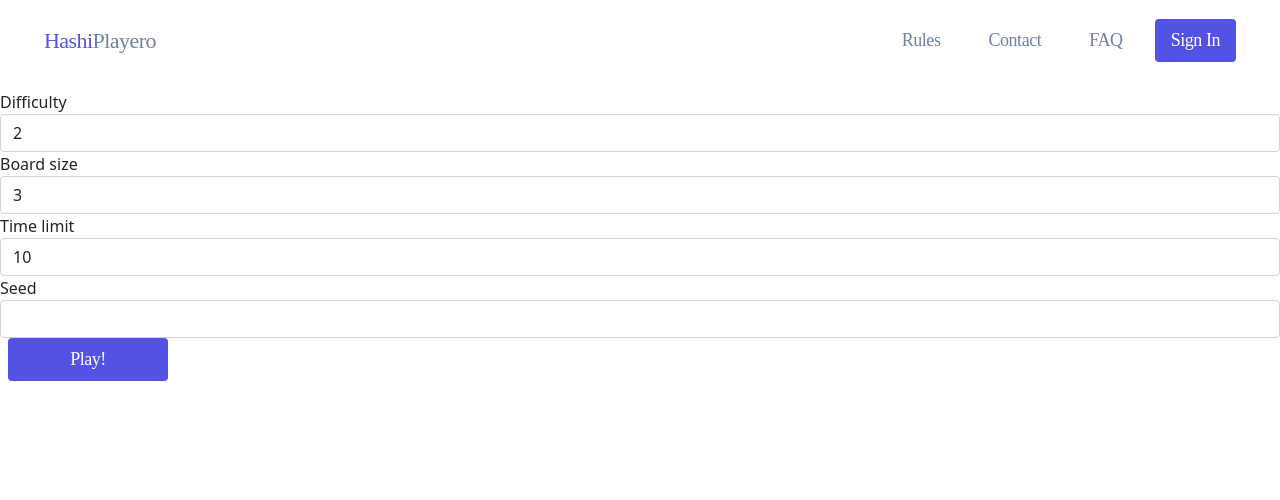
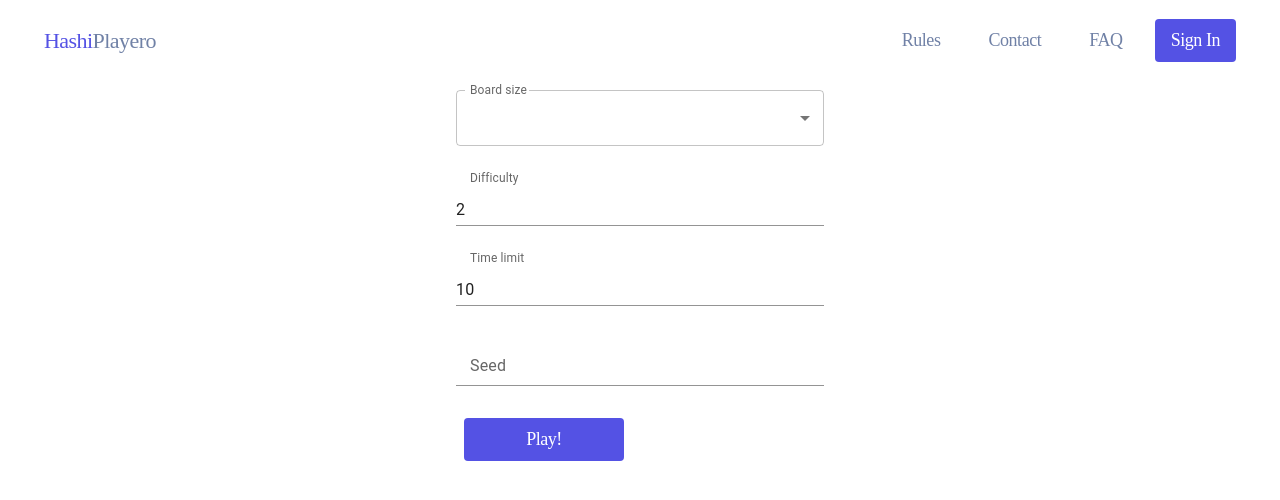
Before and after one commit to nokia-wroclaw/innovativeproject-hashiplayero, a React (Create React App) app in the folder ui/: page /singleplay in a window 1280 px wide. Shown: the top 500 px of the page. Built offline with nearby package versions, Linux system fonts and the light colour scheme.

Commit message:
Add default user

```diff
--- a/ui/package.json
+++ b/ui/package.json
@@ -3,6 +3,9 @@
   "version": "0.1.0",
   "private": true,
   "dependencies": {
+    "@emotion/react": "^11.9.0",
+    "@emotion/styled": "^11.8.1",
+    "@mui/material": "^5.6.0",
     "@reduxjs/toolkit": "^1.8.1",
     "@testing-library/jest-dom": "^5.16.2",
     "@testing-library/react": "^12.1.4",
--- a/ui/src/components/HeaderBarNav.tsx
+++ b/ui/src/components/HeaderBarNav.tsx
@@ -1,15 +1,32 @@
+import { useSelector } from "react-redux";
 import { useNavigate } from "react-router-dom";
+import { RootState } from "../store/store";
 
 const HeaderBarNav = () => {
   const navigate = useNavigate();
 
+  const { uuid, name } = useSelector((state: RootState) => state.defaultUser);
+
   return (
     <>
+    { uuid !== 0 ? <div>Hello, {name}</div> : null}
+
       <div className="main-navbar-menu">
-        <button className="button-secondary" onClick={() => navigate("/rules")}>Rules</button>
-        <button className="button-secondary" onClick={() => navigate("/contact")}>Contact</button>
-        <button className="button-secondary" onClick={() => navigate("/faq")}>FAQ</button>
-        <button className="button-primary" onClick={() => navigate("/signup")}>Sign In</button>
+        <button className="button-secondary" onClick={() => navigate("/rules")}>
+          Rules
+        </button>
+        <button
+          className="button-secondary"
+          onClick={() => navigate("/contact")}
+        >
+          Contact
+        </button>
+        <button className="button-secondary" onClick={() => navigate("/faq")}>
+          FAQ
+        </button>
+        <button className="button-primary" onClick={() => navigate("/signup")}>
+          Sign In
+        </button>
       </div>
     </>
   );
--- a/ui/src/pages/Dashboard.tsx
+++ b/ui/src/pages/Dashboard.tsx
@@ -1,14 +1,36 @@
 import { useNavigate } from "react-router-dom";
+import { useAppDispatch } from "../store/hooks";
+import { createUser } from "../store/userSlice";
 
 const Dashboard = () => {
+  const dispatch = useAppDispatch();
   const navigate = useNavigate();
+
+  const handleFindRoom = () => {
+    dispatch(createUser());
+
+    navigate("/findroom");
+  };
+
   return (
     <div className="content-buttons">
-      <button className="button-primary" onClick={() => navigate("/singleplay")}>Play</button>
-      <button className="button-primary" onClick={() => navigate("/createroom")}>Create a room</button>
-      <button className="button-primary" onClick={() => navigate("/findroom")}>Find a room</button>
-  </div>
-  )
+      <button
+        className="button-primary"
+        onClick={() => navigate("/singleplay")}
+      >
+        Play
+      </button>
+      <button
+        className="button-primary"
+        onClick={() => navigate("/createroom")}
+      >
+        Create a room
+      </button>
+      <button className="button-primary" onClick={() => handleFindRoom()}>
+        Find a room
+      </button>
+    </div>
+  );
 };
 
 export default Dashboard;
--- a/ui/src/pages/SinglePlay.tsx
+++ b/ui/src/pages/SinglePlay.tsx
@@ -1,10 +1,17 @@
 import React, { useState } from "react";
 import { useNavigate } from "react-router-dom";
-import { addFormData, addBoard, addBoardResult } from "../store/gameSlice";
-import { useSelector, useDispatch } from "react-redux";
+import { addFormData } from "../store/gameSlice";
 import initialGameData from "../components/SingleGameData";
 import axios from "axios";
 import { useAppDispatch } from "../store/hooks";
+import {
+  FormControl,
+  Grid,
+  Input,
+  InputLabel,
+  MenuItem,
+  Select,
+} from "@mui/material";
 
 const SinglePlay = () => {
   const dispatch = useAppDispatch();
@@ -37,12 +44,12 @@ const SinglePlay = () => {
       .then((res) => {
         if (res.request.status === 200) {
           let initialData: initialGameData = {
-            seed: res.data.seed,
-            timeLimit: res.data.timeLimit,
-            boardSize: res.data.boardSize,
-            difficulty: res.data.boardResult,
+            seed: seedInput,
+            timeLimit: timeLimitInput,
+            boardSize: boardSizeInput,
+            difficulty: difficultyInput,
             board: res.data.puzzle,
-            boardResult: res.data.boardResult,
+            boardResult: [],
           };
           dispatch(addFormData(initialData));
         }
@@ -52,63 +59,68 @@ const SinglePlay = () => {
   };
 
   return (
-    <div className="content-buttons">
-        <div className="form-group">
-          <label id="difficultyLabel">Difficulty</label>
-          <input
+    <>
+      <Grid
+        container
+        direction="column"
+        justifyContent="flex-start"
+        alignItems="center"
+        spacing={4}
+      >
+        <Grid item minWidth={400}>
+          <FormControl fullWidth>
+            <InputLabel id="boardSizeLabel">Board size</InputLabel>
+            <Select
+              labelId="boardSizeLabelId"
+              id="boardSizeInput"
+              value={boardSizeInput}
+              label="Boardsize"
+              defaultValue={5}
+              onChange={handleSetBoardSizeInput}
+            >
+              <MenuItem value={5}>Five</MenuItem>
+              <MenuItem value={9}>Nine</MenuItem>
+              <MenuItem value={15}>Fifteen</MenuItem>
+            </Select>
+          </FormControl>
+        </Grid>
+        <Grid item minWidth={400}>
+          <FormControl fullWidth>
+            <InputLabel id="boardSizeLabel">Difficulty</InputLabel>
+            <Input
+              id="difficultyInput"
               type="number"
-            min="0"
-            max="10"
+              defaultValue="2"
               value={difficultyInput}
-            className="form-control"
-            id="difficultyInput"
               onChange={handleSetDifficultyInput}
             />
-          <small
-            id="difficultySmallNumber"
-            className="form-text text-muted"
-          ></small>
-        </div>
-        <div className="form-group">
-          <label id="boardSizeLabel">Board size</label>
-          <input
+          </FormControl>
+        </Grid>
+        <Grid item minWidth={400}>
+          <FormControl fullWidth>
+            <InputLabel id="timeLimitLabel">Time limit</InputLabel>
+            <Input
+              id="timeLimitInput"
               type="number"
-            min="0"
-            max="10"
-            value={boardSizeInput}
-            className="form-control"
-            id="boardSizeInput"
-            onChange={handleSetBoardSizeInput}
-          />
-          <small
-            id="boardSizeSmallSmall"
-            className="form-text text-muted"
-          ></small>
-        </div>
-        <div className="form-group">
-          <label id="timeLimitLabel">Time limit</label>
-          <input
-            type="number"
-            min="0"
-            max="10"
+              defaultValue="10"
               value={timeLimitInput}
-            className="form-control"
-            id="timeLimitInput"
               onChange={handleSetTimeLimitInput}
             />
-          <small id="timeLimitSmall" className="form-text text-muted"></small>
-        </div>
-        <div className="form-group">
-          <label id="seedLabel">Seed</label>
-          <input
+          </FormControl>
+        </Grid>
+        <Grid item minWidth={400}>
+          <FormControl fullWidth>
+            <InputLabel id="timeLimitLabel">Seed</InputLabel>
+            <Input
+              id="seedInput"
               type="text"
               value={seedInput}
-            className="form-control"
-            id="seedInput"
               onChange={handleSetSeedInput}
             />
-          <small id="seedSmall" className="form-text text-muted"></small>
-        </div>
+          </FormControl>
+        </Grid>
+        <Grid item minWidth={400}>
+          <div className="content-buttons">
             <button
               className="button-primary-centered"
               type="button"
@@ -119,6 +131,9 @@ const SinglePlay = () => {
               <div className="text-start-game text-center">Play!</div>
             </button>
           </div>
+        </Grid>
+      </Grid>
+    </>
   );
 };
 
--- a/ui/src/store/store.tsx
+++ b/ui/src/store/store.tsx
@@ -1,9 +1,11 @@
 import { configureStore } from "@reduxjs/toolkit";
 import gameReducer from "./gameSlice";
+import userReducer from "./userSlice";
 
 export const store = configureStore({
   reducer: {
     singleGame: gameReducer,
+    defaultUser: userReducer,
   },
 });
 
--- /dev/null
+++ b/ui/src/store/userSlice.tsx
@@ -0,0 +1,24 @@
+import { createSlice } from "@reduxjs/toolkit";
+import { RootState } from "./store";
+
+export const userSlice = createSlice({
+  name: "defaultUser",
+  initialState: {
+    uuid: 0,
+    name: "defaultUser",
+  },
+  reducers: {
+    createUser: (state) => {
+      if(state.uuid === 0){
+        state.uuid = Math.floor(Math.random() * 1000000);
+        state.name = "User" + Math.random().toString(36).substring(2, 7);
+      }
+    },
+  },
+});
+
+export const { createUser } = userSlice.actions;
+
+export const selectDefaultUser = (state: RootState) => state.defaultUser;
+
+export default userSlice.reducer;
```
Also changed, not shown: ui/src/pages/Game.tsx (+36 -31 lines). Lines whose indentation alone changed are shown as unchanged.
